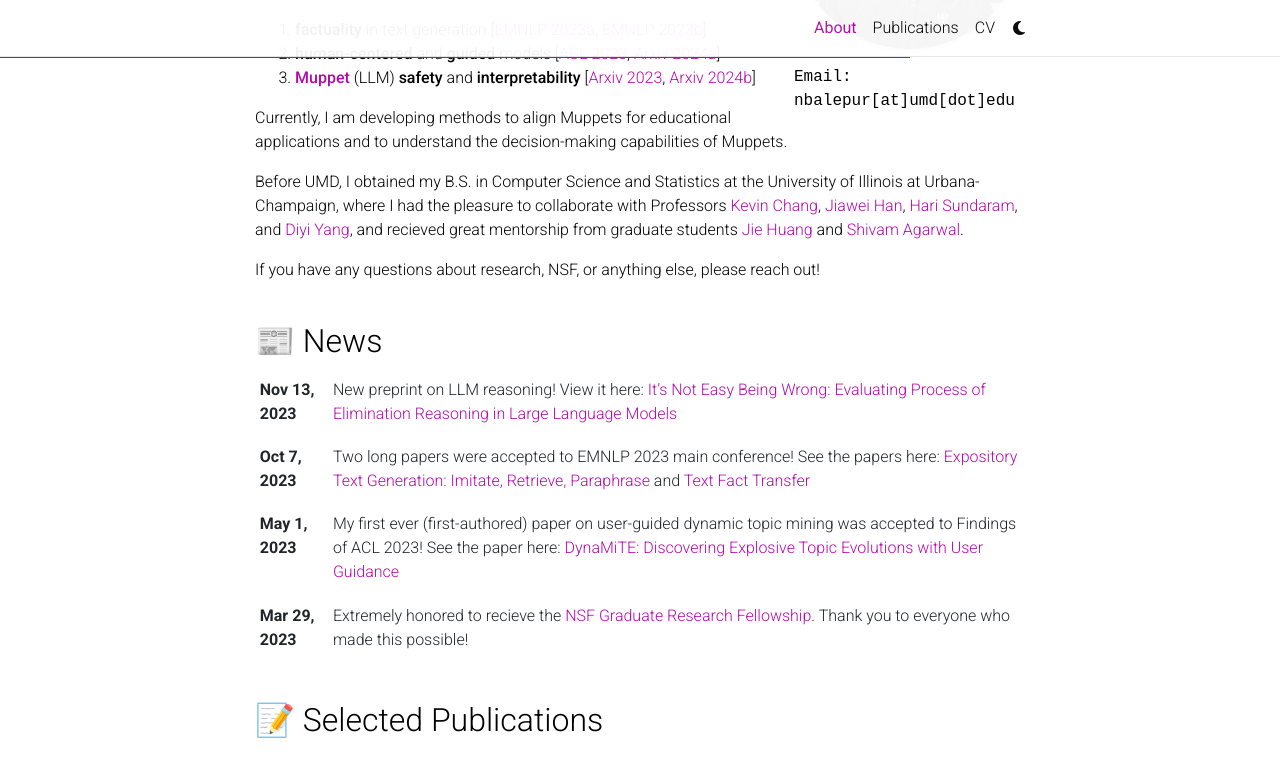
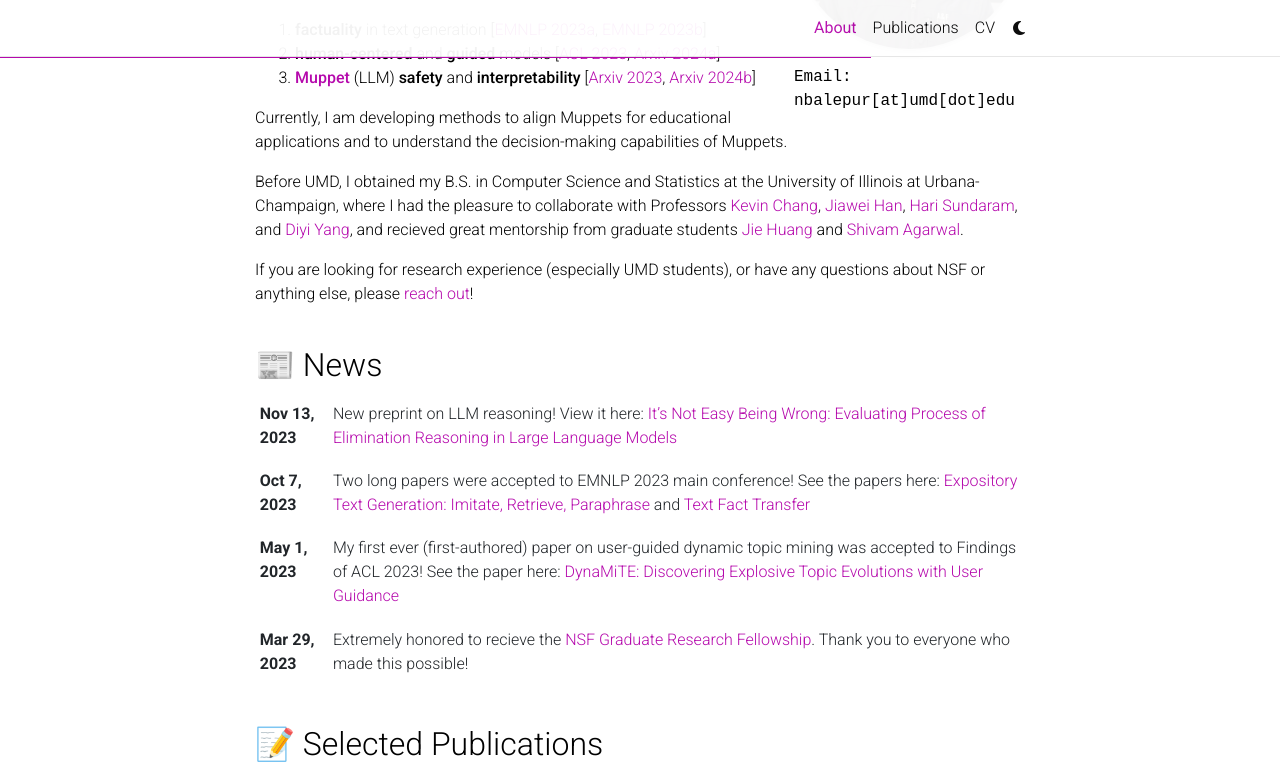
Before and after one commit to nbalepur/new-website, a Jekyll site: the page built from _pages/about.md, in a window 1280 px wide and 900 px high, scrolled down 383 px, cut to the strip 0-768 px from the top of the window. Built offline with Jekyll 4.4.1, drawn with Linux system fonts in a browser that asks for light colours; full-size pictures stand in for the smaller copies a plugin makes; comment, search, counter and statistics services are not loaded; a style sheet for code colours, icons or effects is not loaded.

Commit message:
Update about.md

```diff
--- a/_pages/about.md
+++ b/_pages/about.md
@@ -30,4 +30,4 @@
 
 Before UMD, I obtained my B.S. in Computer Science and Statistics at the University of Illinois at Urbana-Champaign, where I had the pleasure to collaborate with Professors [Kevin Chang](https://cs.illinois.edu/about/people/faculty/kcchang), [Jiawei Han](http://hanj.cs.illinois.edu/), [Hari Sundaram](http://sundaram.cs.illinois.edu/research.html), and [Diyi Yang](https://cs.stanford.edu/~diyiy/group.html), and recieved great mentorship from graduate students [Jie Huang](https://jeffhj.github.io/) and [Shivam Agarwal](https://shivamag125.github.io/).
 
-If you have any questions about research, NSF, or anything else, please reach out!
+If you are looking for research experience (especially UMD students), or have any questions about NSF or anything else, please [reach out](mailto:nbalepur@umd.edu)!
```
